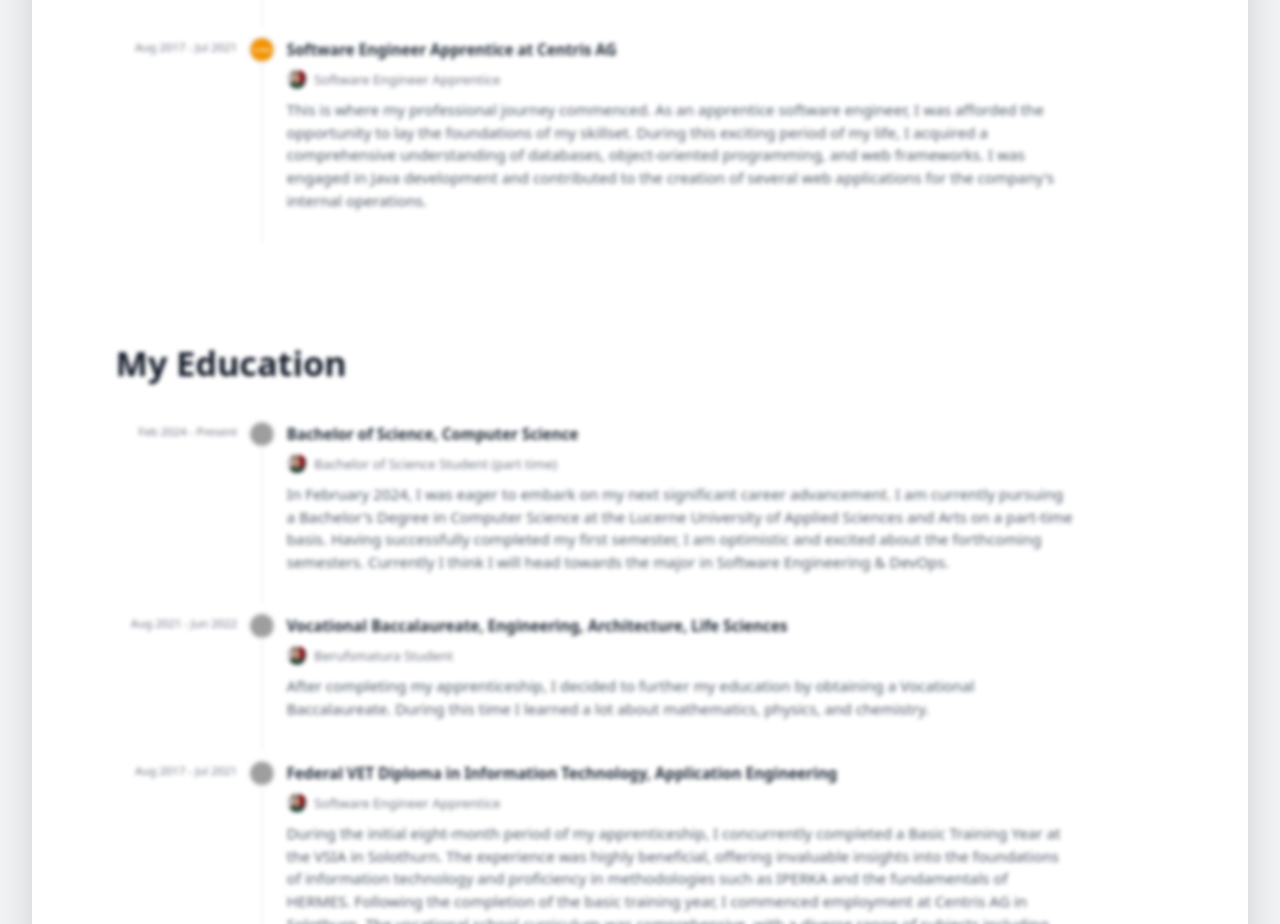
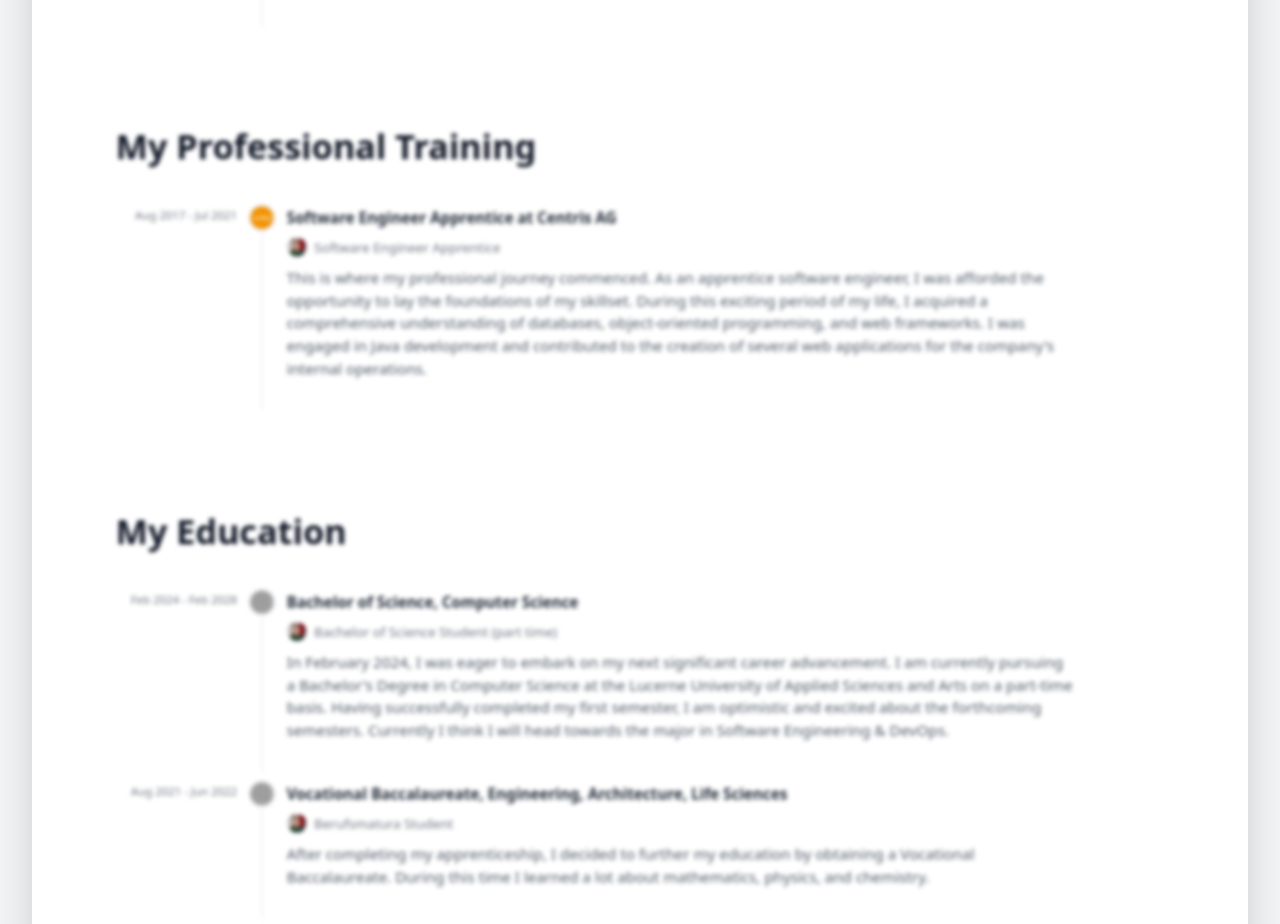
Before and after one commit to RomanL1/personal-blog-resume, an Angular app: page / in a window 1280 px wide. Shown: the part 1260-2184 px from the top of the page. Built offline with nearby package versions, Linux system fonts and the light colour scheme; grey boxes are pictures that could not be loaded.

Commit message:
R - new separate section for professional training and add finish date on study

```diff
--- a/src/app/pages/home/home.component.html
+++ b/src/app/pages/home/home.component.html
@@ -55,6 +55,11 @@
         As a transmission soldier, I experienced the military at the recruit school in Wangen an der Aare from 4 July to
         4 November. I learned about the radio language and how to use the military radio equipment.
       </app-timeline-entry>
+    </app-timeline>
+  </app-content>
+
+  <app-content title="My Professional Training">
+    <app-timeline>
       <app-timeline-entry jobTitle="Software Engineer Apprentice" title="Software Engineer Apprentice at Centris AG"
                           timeSpanFrom="Aug 2017" timeSpanTo="Jul 2021" imageSrc="/assets/centris_logo.png"
                           imageLink="https://www.centrisag.ch/" class="delay">
@@ -69,7 +74,7 @@
   <app-content title="My Education">
     <app-timeline>
       <app-timeline-entry jobTitle="Bachelor of Science Student (part time)"
-                          title="Bachelor of Science, Computer Science" timeSpanFrom="Feb 2024" timeSpanTo="Present"
+                          title="Bachelor of Science, Computer Science" timeSpanFrom="Feb 2024" timeSpanTo="Feb 2028"
                           imageSrc="/assets/hslu.ico" imageLink="https://www.hslu.ch/de-ch/informatik/studium/bachelor/"
                           class="delay">
         In February 2024, I was eager to embark on my next significant career advancement. I am currently pursuing a
```
